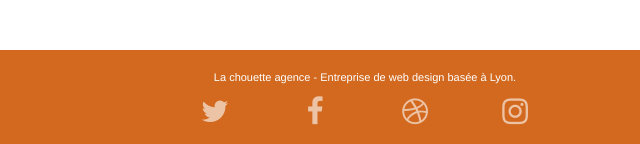
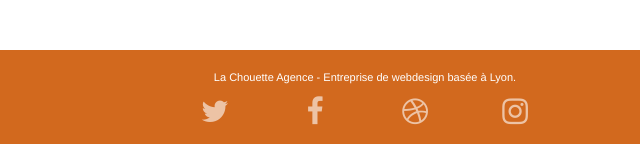
Before and after one commit to SylvainPeter/OpenClassrooms-Audit-SEO, a plain HTML site: page index.html in a window 1280 px wide. Shown: the part 3849-3993 px from the top of the page, 275-915 px from the left. Drawn offline with Linux system fonts and the light colour scheme.

Commit message:
Modifie index.html

```diff
--- a/index.html
+++ b/index.html
@@ -243,7 +243,7 @@
 						<div class="row">
 							<div class="col-sm-12">
 								<p class="text-center white">
-									La chouette agence - Entreprise de web design basée à Lyon.<br>
+									La Chouette Agence - Entreprise de webdesign basée à Lyon.<br>
 								</p>
 								<div class="row row-no-gutters social">
 									<div class="col-sm-3">
```
